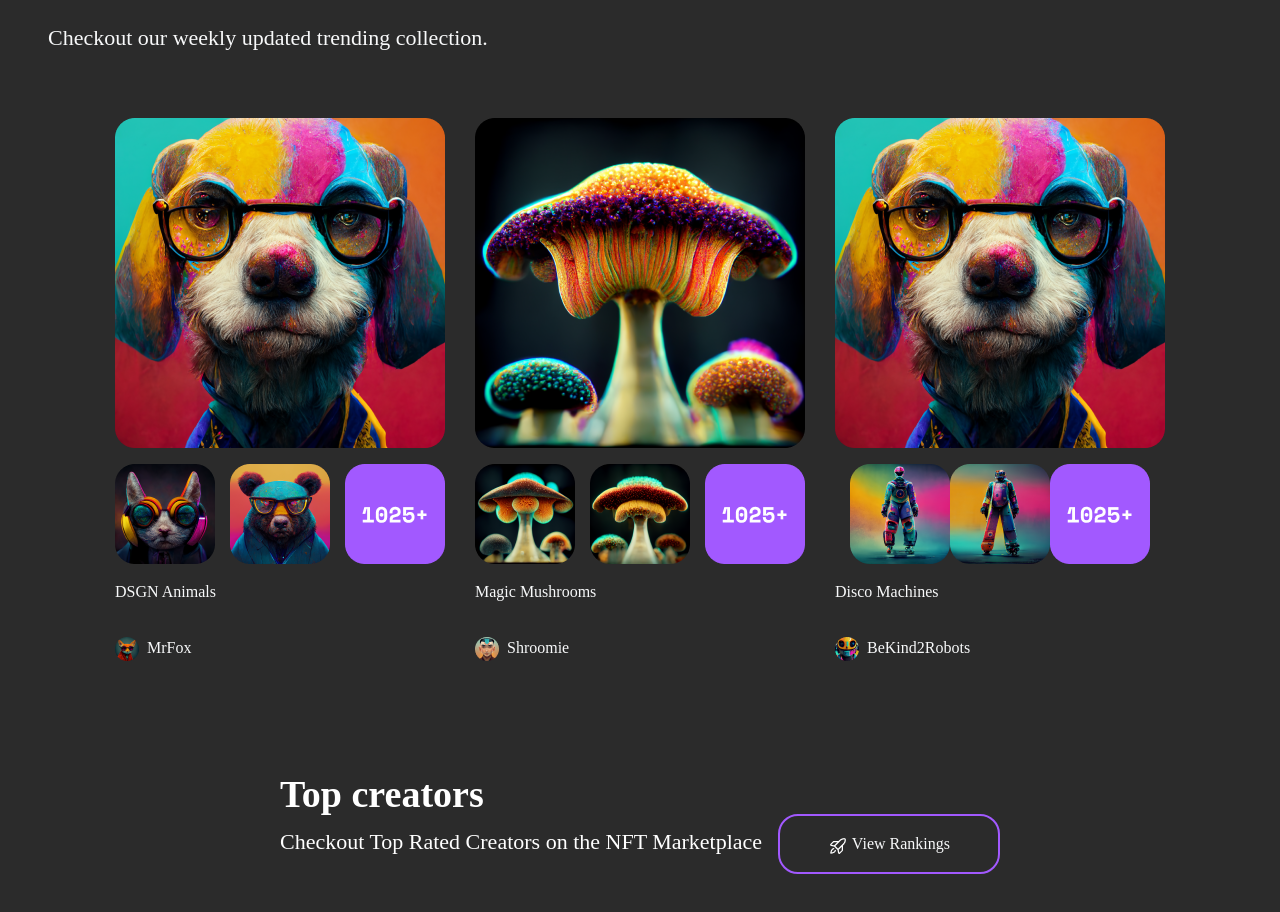
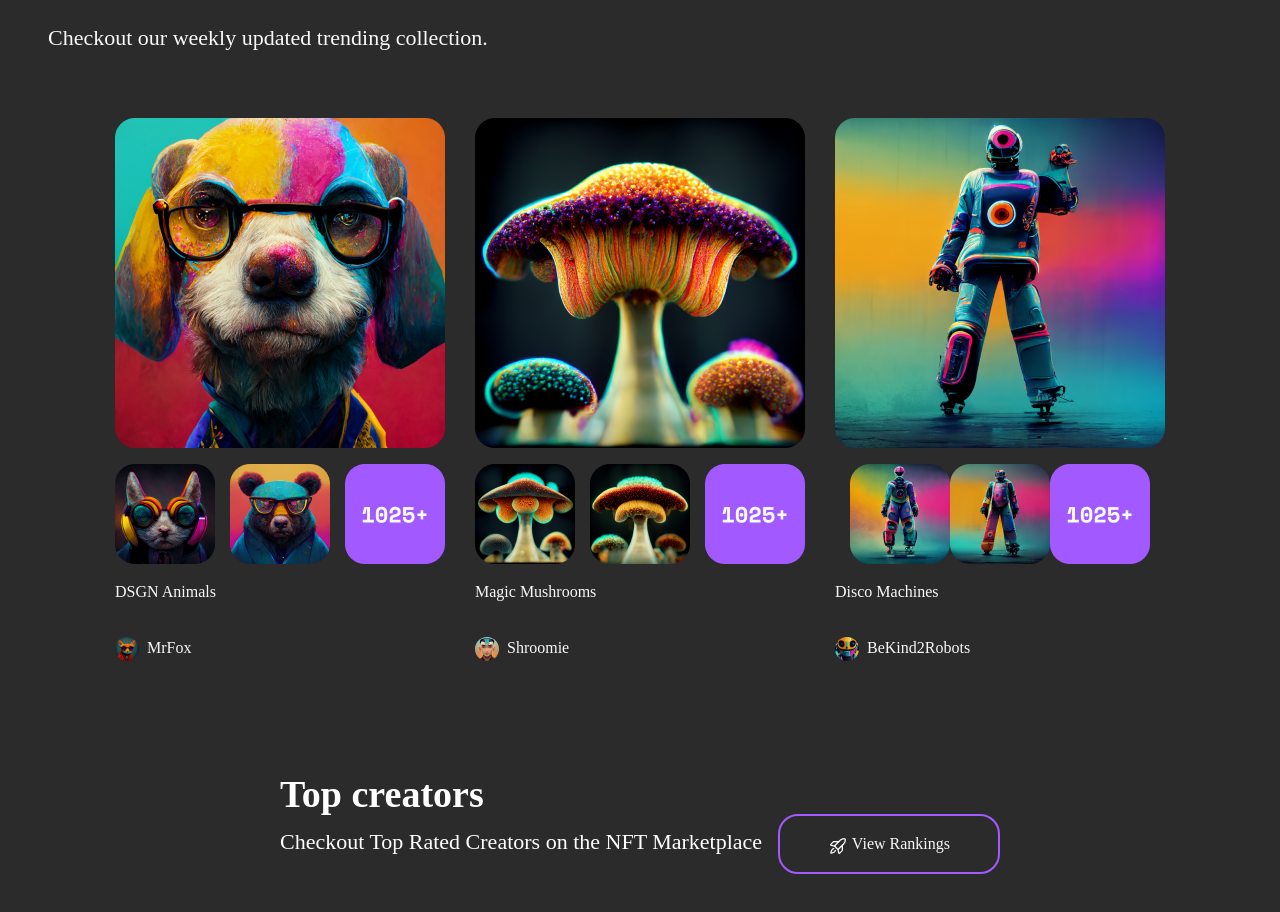
Before and after one commit to Sadriddin0124/month3-lesson11, a plain HTML site: page index.html in a window 1280 px wide. Shown: the part 896-1808 px from the top of the page. Drawn offline with Linux system fonts and the light colour scheme; a web font is replaced by a local one.

Commit message:
third commit

```diff
--- a/index.html
+++ b/index.html
@@ -125,7 +125,7 @@
                 </div>
                 <div class="c-card-3 collection__card d-flex flex-column gap-3">
                     <div class="collection__card-img-big">
-                        <img src="./images/collection-img-big1.png" alt="">
+                        <img src="./images/collection-img-big3.png" alt="">
                     </div>
                     <div class="collection__card-images-sm d-flex justify-content-sm-center">
                         <div class="collection__card-img-sm">
```
